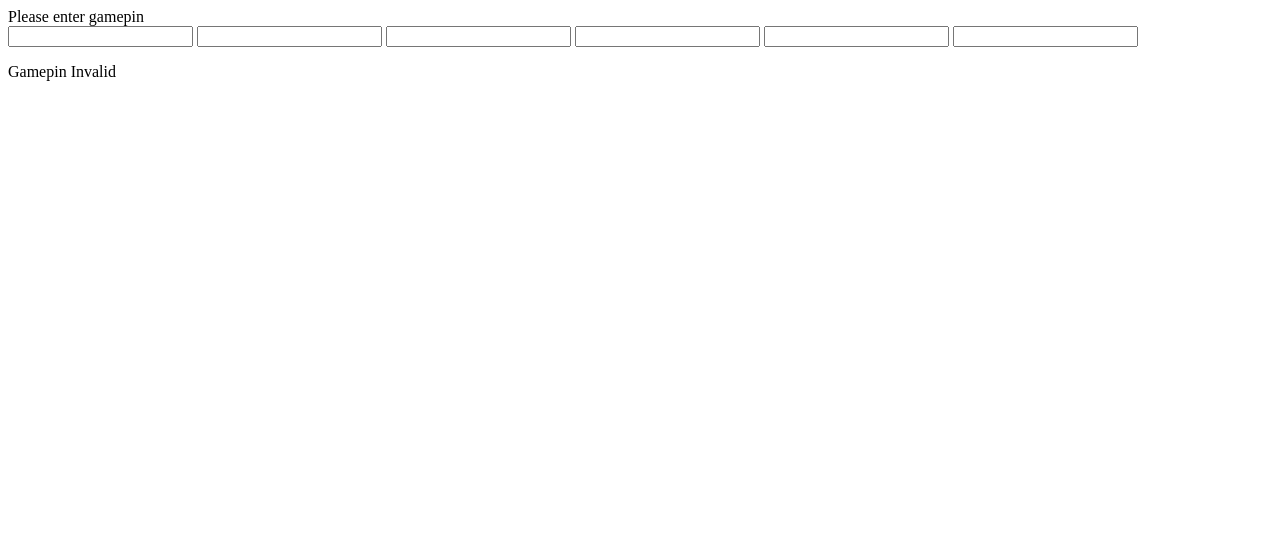
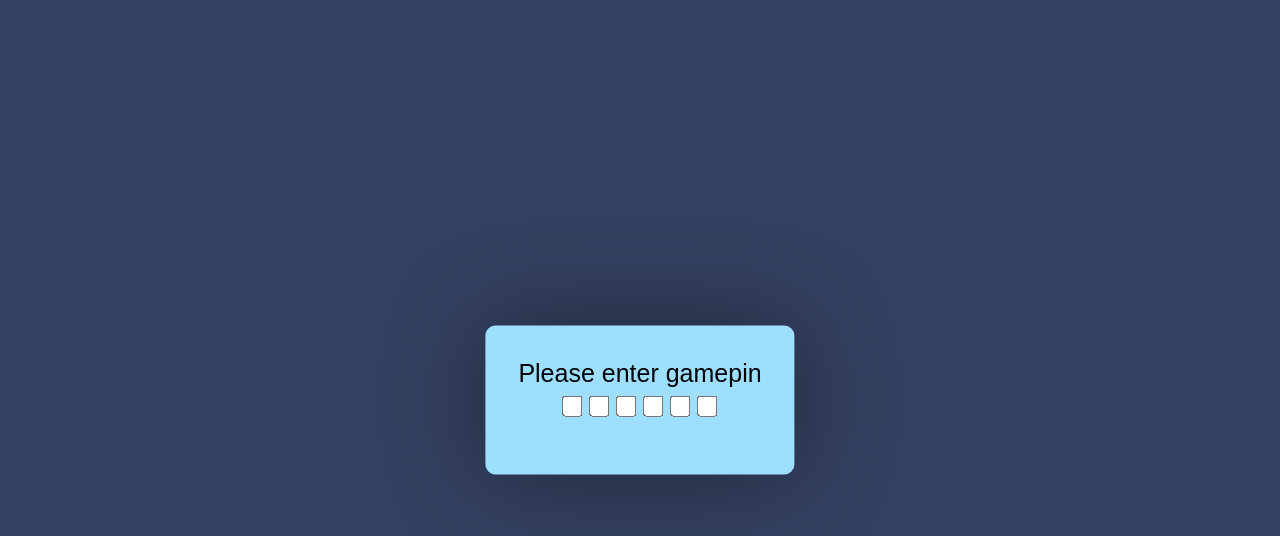
Before and after one commit to olivergerety/racinggame, a plain HTML site: page joingame.html in a window 1280 px wide. Drawn offline with Linux system fonts and the light colour scheme; the site is published under a folder, as on GitHub Pages, so addresses that start at the root find nothing.

Commit message:
Update joingame.html

```diff
--- a/joingame.html
+++ b/joingame.html
@@ -1,7 +1,7 @@
 <html>
   <head>
     <title>Join Game</title>
-    <link href="/style/joingame.css" rel="stylesheet" type="text/css">
+    <link href="style/joingame.css" rel="stylesheet" type="text/css">
   </head>
 
   <body>
@@ -21,5 +21,5 @@
     </form>
   </body>
   <script src="https://www.gstatic.com/firebasejs/4.3.0/firebase.js"></script>
-  <script src='/scripts/joingame.js'></script>
+  <script src='scripts/joingame.js'></script>
 </html>
```
